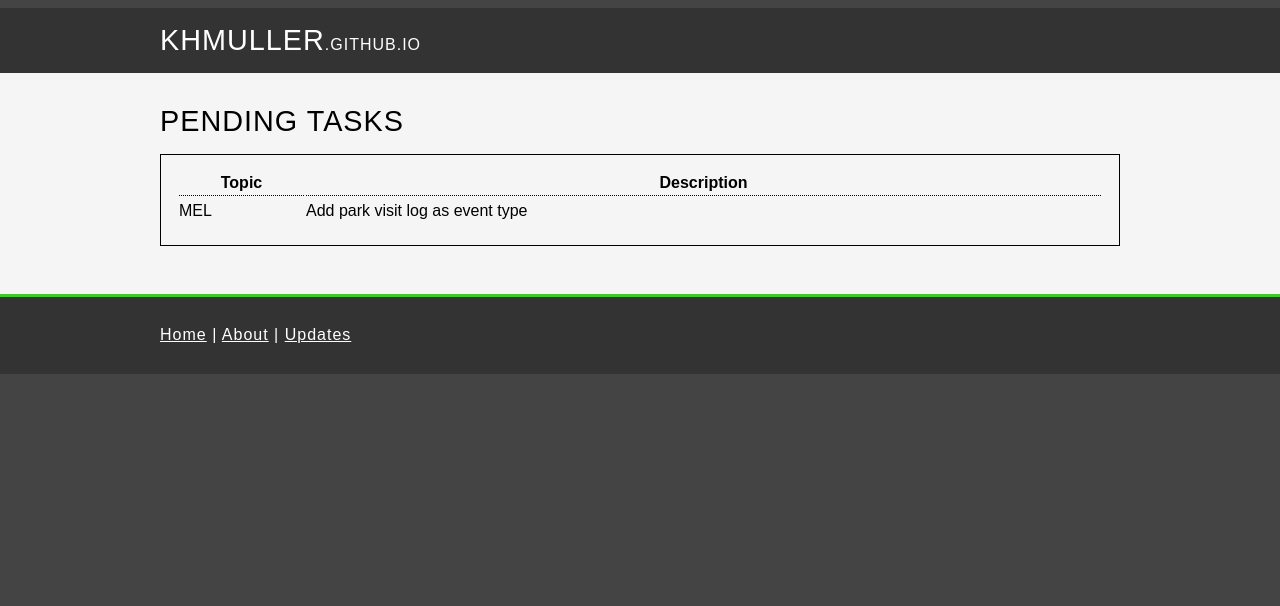
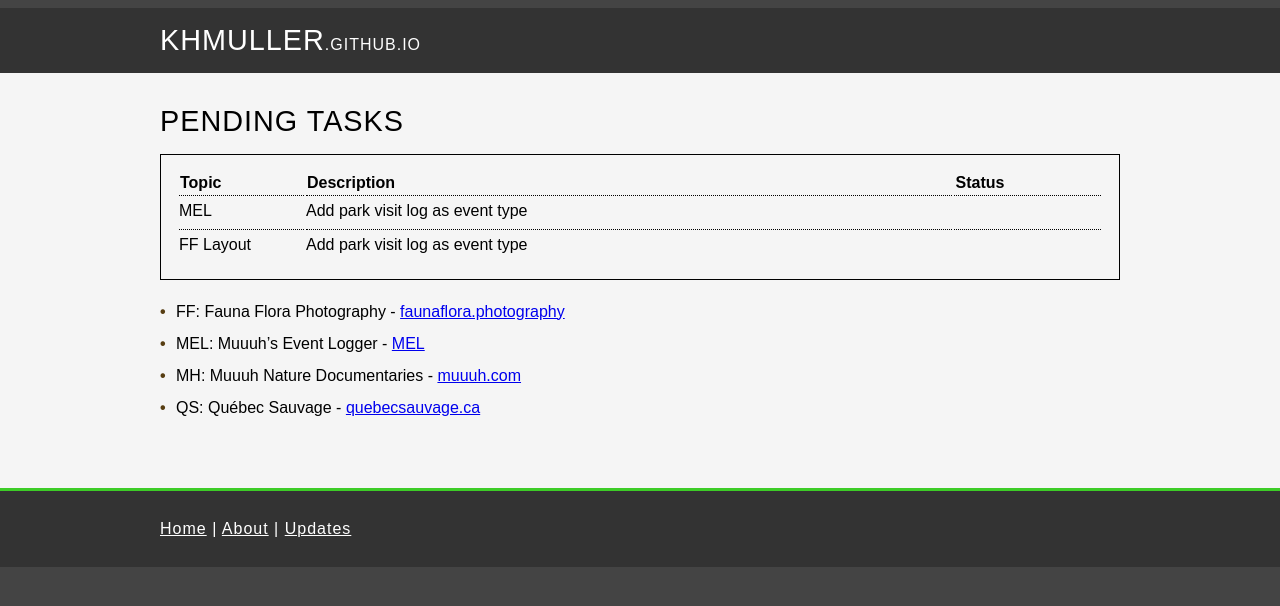
Before and after one commit to KHMuller/khmuller.github.io, a Jekyll site: the page built from pending/index.md, in a window 1280 px wide. Shown: the top 606 px of the page. Built offline with Jekyll 4.4.1, drawn with Linux system fonts in a browser that asks for light colours.

Commit message:
testing links

```diff
--- a/pending/index.md
+++ b/pending/index.md
@@ -6,6 +6,12 @@ canonical: https://khmuller.github.io/pending/
 ---
 # Pending Tasks
 
-|Topic|Description|
-|---|---|
-|MEL|Add park visit log as event type|
+|Topic|Description|Status|
+|:---|:---|:---|---|
+|MEL|Add park visit log as event type||
+|FF Layout|Add park visit log as event type||
+
+- FF: Fauna Flora Photography - [faunaflora.photography](https://faunaflora.photography "Fauna & Flora in Quebec")
+- MEL: Muuuh's Event Logger - [MEL](https://muuuh.com/mel/ "Muuuh's Event Logger")
+- MH: Muuuh Nature Documentaries - [muuuh.com](https://muuuh.com "Muuuh Nature Documentaries")
+- QS: Québec Sauvage - [quebecsauvage.ca](https://quebecsauvage.ca "quebecsauvage.ca")
```
